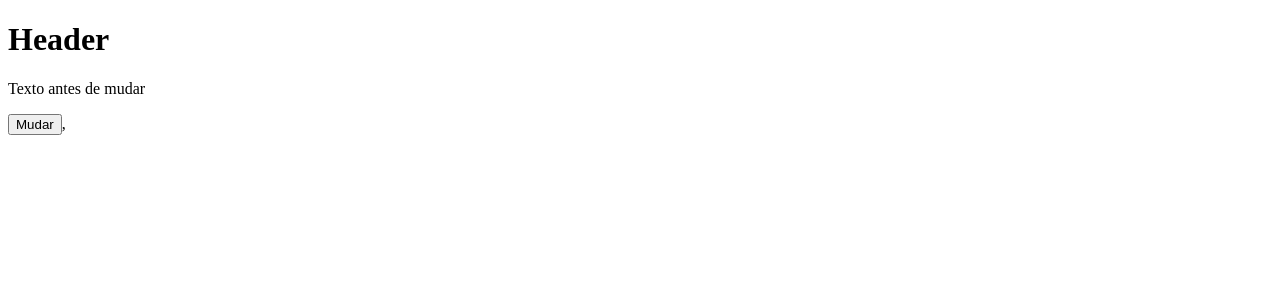
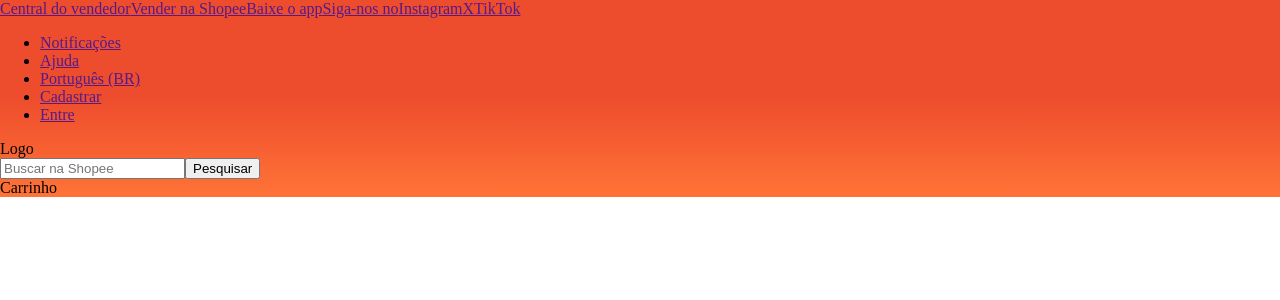
Before and after one commit to HzeelLutz/1023B-frontend, a React (Vite) app: page / in a window 1280 px wide. Shown: the top 300 px of the page. Built offline with nearby package versions, Linux system fonts and the light colour scheme.

Commit message:
Aula 10.06 Shopee

```diff
--- /dev/null
+++ b/src/Header.tsx
@@ -0,0 +1,44 @@
+function Header() {
+    return(
+        <header>
+            <nav>
+                <div>
+                    <a href="">Central do vendedor</a>
+                    <a href="">Vender na Shopee</a>
+                    <a href="">Baixe o app</a>
+                    <a href="">Siga-nos no</a>
+                    <a href="">Instagram</a>
+                    <a href="">X</a>
+                    <a href="">TikTok</a>
+                </div>
+                <ul>
+                    <li>
+                        <a href="">Notificações</a>
+                    </li>
+                    <li>
+                        <a href="">Ajuda</a>
+                    </li>
+                    <li>
+                        <a href="">Português (BR)</a>
+                    </li>
+                    <li>
+                        <a href="">Cadastrar</a>
+                    </li>
+                    <li>
+                        <a href="">Entre</a>
+                    </li>
+                </ul>
+            </nav>
+            <div className="Container">
+                <div>Logo</div>
+                <div>
+                    <input type="text" placeholder="Buscar na Shopee"/>
+                    <button>Pesquisar</button>
+                </div>
+                <div>Carrinho</div>
+            </div>
+        </header>
+    )
+}
+
+export default Header;
--- a/src/container.tsx
+++ b/src/container.tsx
@@ -1,21 +1,12 @@
-//props -> é utilizado para passar dados diferente para cada componente em sua criação
-
-//states -> Estados, salvam estados de variáveis do react e quando esses estados mudam,
-//automaticamente o react endente que ele precisa atualizar a tela para mostrar os novos valores do componente
-//super -> chama o construtor da classe pai, que é a classe React.Component
-//setState -> é utilizado para atualizar o estado do componente,
-//state -> é um objeto que contém os estados do componente,
-
-//antes de ter funções no react
-//class
+import { useState } from "react";
 
 interface containerProps{
     nome: string;
 }
 function Container(props: containerProps) {
-    let texto = "Texto antes de mudar"
+    const [texto,setTexto] = useState("Texto antes de mudar");
     function mudar() {
-        texto="texto depois de mudar"
+        setTexto("Texto depois de mudar")
     }
     return(
         <>
--- /dev/null
+++ b/src/main.css
@@ -0,0 +1,12 @@
+:root{
+    --cor-primaria: #ee4d2d;
+    --gradiente-primario: linear-gradient(#ee4d2d,#ee4d2d,#ff7337);
+}
+
+header{
+    background: var(--gradiente-primario);
+    position: fixed;
+    top: 0;
+    right: 0;
+    left: 0;
+}
--- a/src/main.tsx
+++ b/src/main.tsx
@@ -2,9 +2,12 @@
 import { createRoot } from 'react-dom/client'
 //import './index.css'
 import Container  from './container.tsx'
+import "./main.css"
+import Header from './Header.tsx'
 
 createRoot(document.getElementById('root')!).render(
   <StrictMode>
-    <Container nome="Header"/>,
+    <Header />
+    <Container nome="Header"/>
   </StrictMode>,
 )
```
